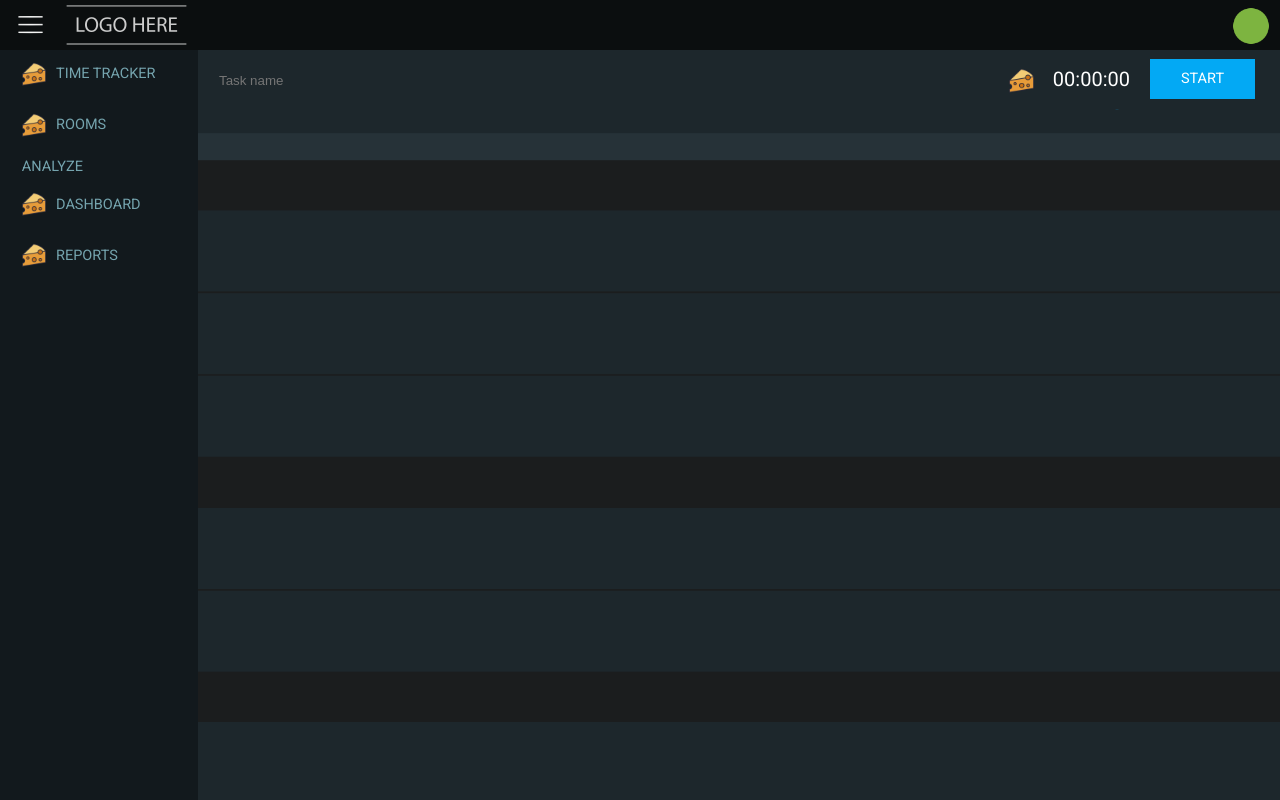
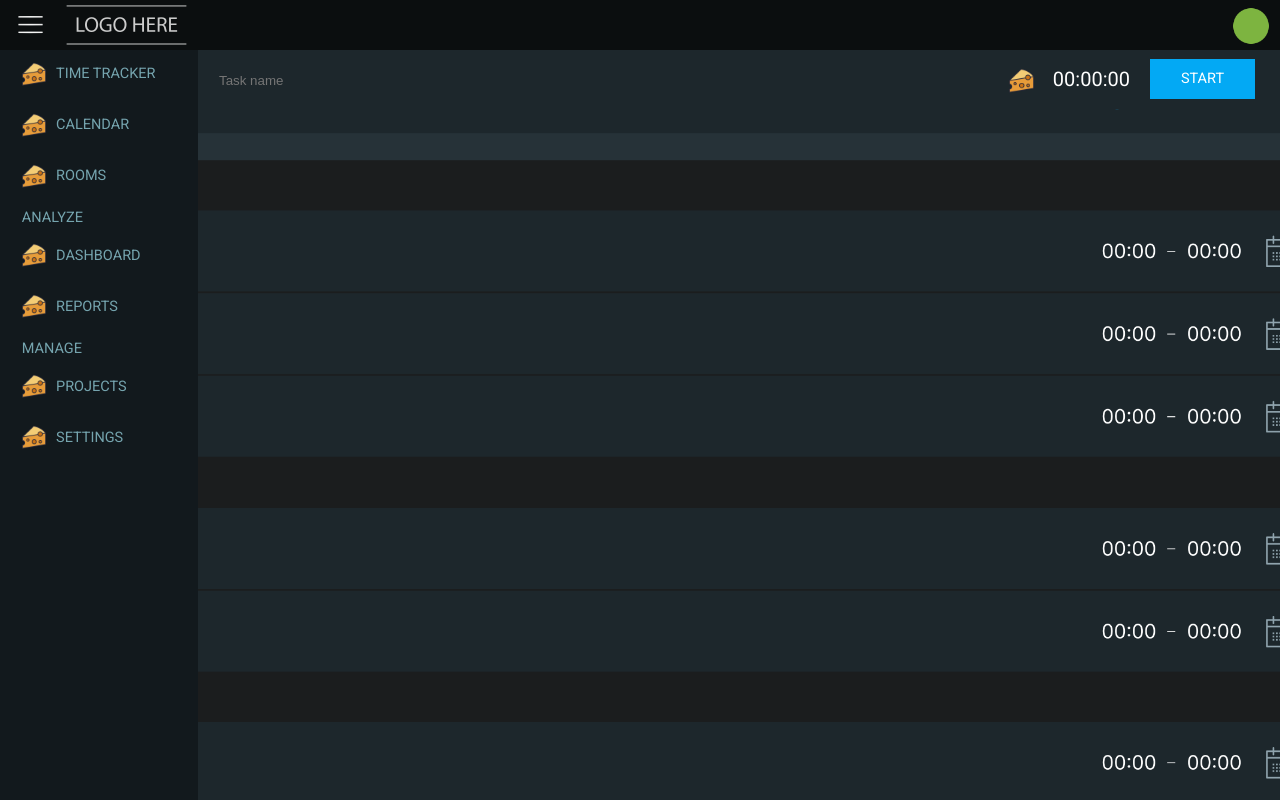
Before and after one commit to Chengming-Li/Converge, a React (Create React App) app in the folder frontend/: page / in a window 1280 px wide. Built offline with nearby package versions, Linux system fonts and the light colour scheme.

Commit message:
begin implementing intervals

```diff
--- a/frontend/src/App.css
+++ b/frontend/src/App.css
@@ -206,3 +206,12 @@ button:hover {
 .SidebarCollapsed p {
   display: none
 }
+
+.TimeSections {
+  position: absolute;
+  top: 132px;
+  right: 28px;
+  width: 83.415vw;
+  height: calc(100vh - 132px);
+  overflow: hidden;
+}
--- a/frontend/src/App.js
+++ b/frontend/src/App.js
@@ -163,6 +163,8 @@ function App() {
         inputWidth = {windowWidth - (collapsedMenu ? 58 : 198) + "px"}
         addProject = {() => {console.log("Added Project")}}
       />
+      <div className="TimeSections">
+      </div>
     </div>
 
   );
--- a/frontend/src/Components/Sidebar.js
+++ b/frontend/src/Components/Sidebar.js
@@ -6,10 +6,14 @@ function Sidebar({ collapsed }) {
     return (
         <div className={`Sidebar${collapsed ? 'Collapsed' : ''}`}>
             <SidebarButton Text={"TIME TRACKER"} IconSrc = {"/Cheese.png"} Logic = {() => {console.log("Cheese")}} />
+            <SidebarButton Text={"CALENDAR"} IconSrc = {"/Cheese.png"} Logic = {() => {console.log("Cheese")}} />
             <SidebarButton Text={"ROOMS"} IconSrc = {"/Cheese.png"} Logic = {() => {console.log("Cheese")}} />
             <p>ANALYZE</p>
             <SidebarButton Text={"DASHBOARD"} IconSrc = {"/Cheese.png"} Logic = {() => {console.log("Cheese")}} />
             <SidebarButton Text={"REPORTS"} IconSrc = {"/Cheese.png"} Logic = {() => {console.log("Cheese")}} />
+            <p>MANAGE</p>
+            <SidebarButton Text={"PROJECTS"} IconSrc = {"/Cheese.png"} Logic = {() => {console.log("Cheese")}} />
+            <SidebarButton Text={"SETTINGS"} IconSrc = {"/Cheese.png"} Logic = {() => {console.log("Cheese")}} />
         </div>
     );
 }
```
Also changed, not shown: frontend/src/Components/Section.js (added, +12 -0 lines), frontend/public/UI.png, frontend/public/calendar.png (added).
